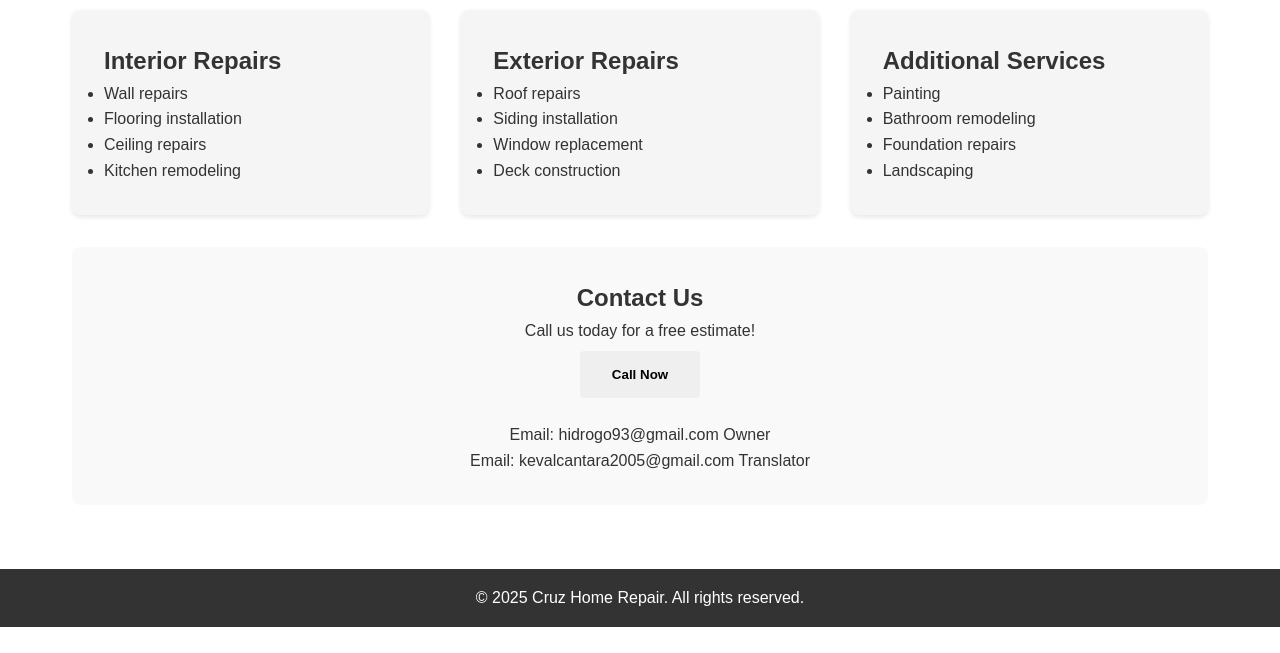
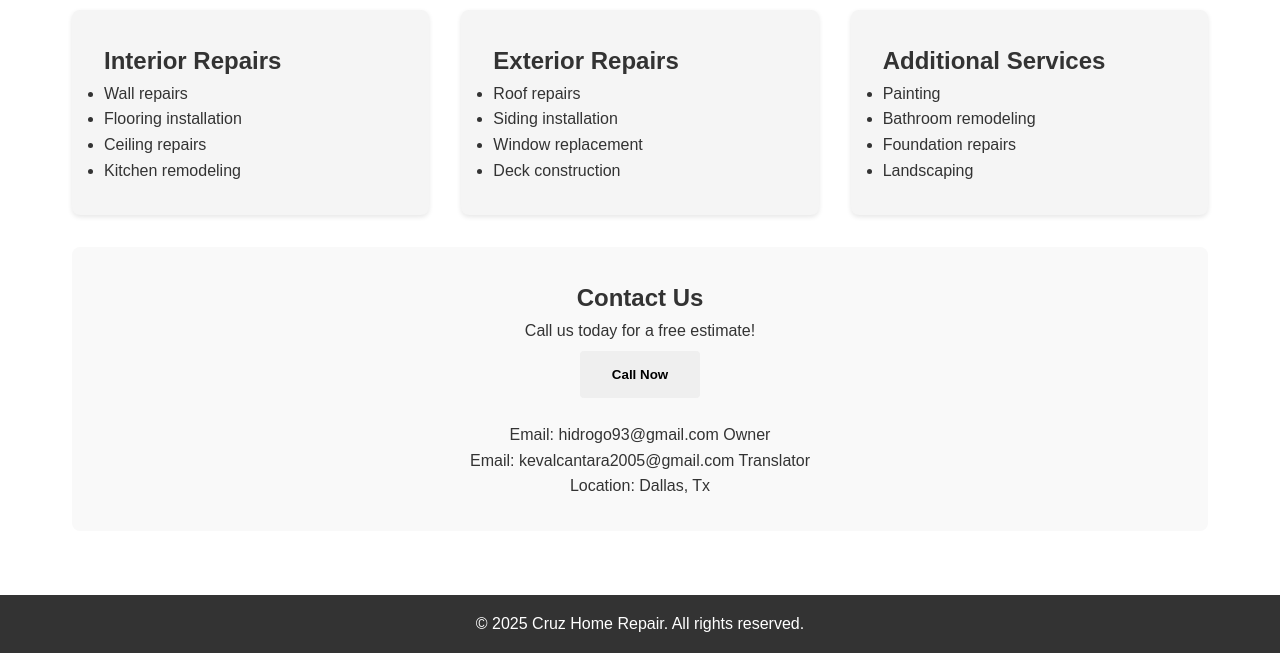
Before and after one commit to TasteDeRambo/dadsSite, a website: page index.html in a window 1280 px wide. Shown: the part 316-969 px from the top of the page. Before the commit the page ends 943 px from the top, so only its background shows below. Drawn offline with Linux system fonts and the light colour scheme.

Commit message:
edit to the service location

```diff
--- a/index.html
+++ b/index.html
@@ -157,6 +157,7 @@
             <div style="margin-top: 1rem;">
                 <p>Email: hidrogo93@gmail.com   Owner</p>
                 <p>Email: kevalcantara2005@gmail.com    Translator</p>
+                <p>Location: Dallas, Tx</p>
             </div>
         </section>
     </div>
```
